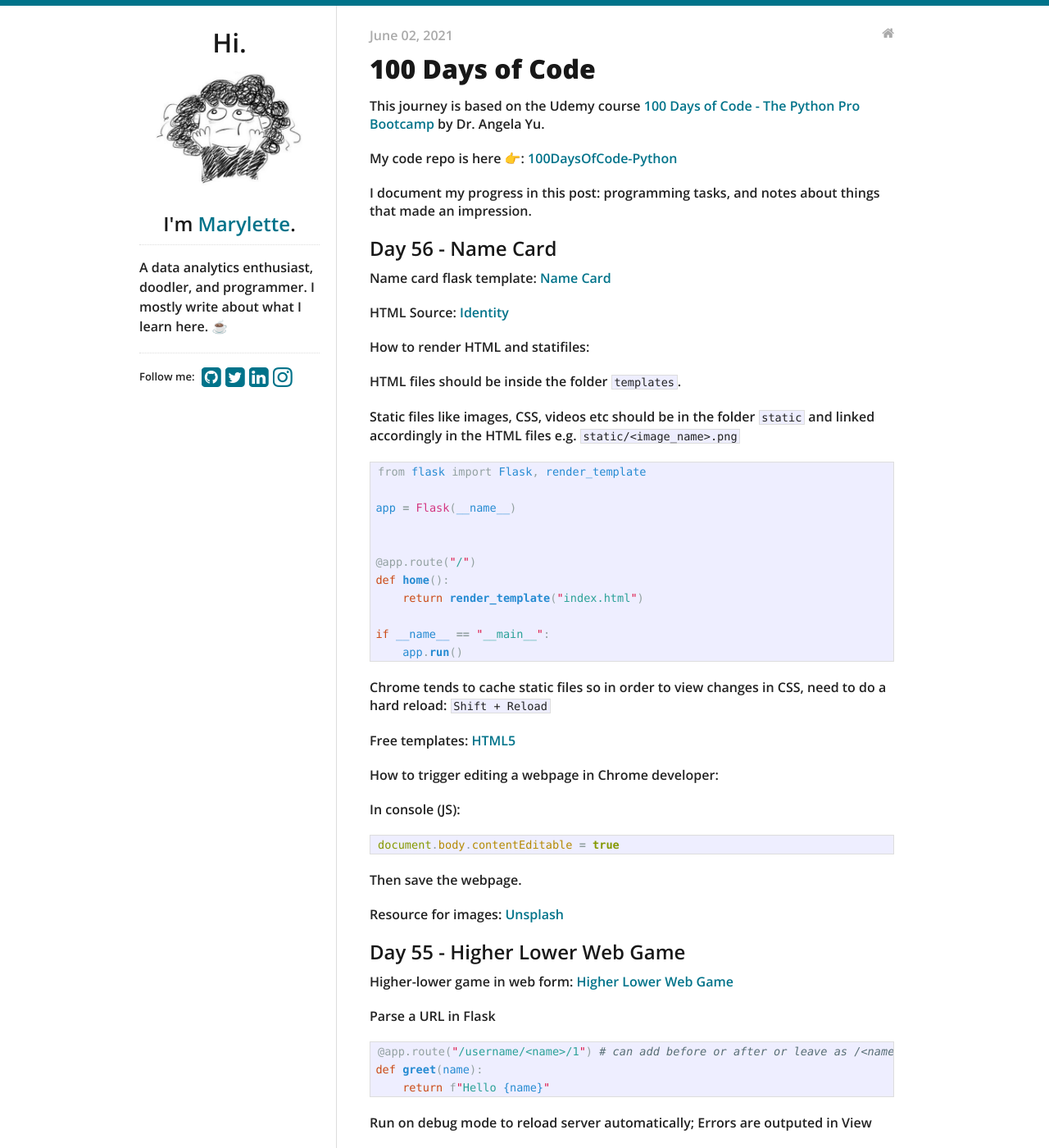
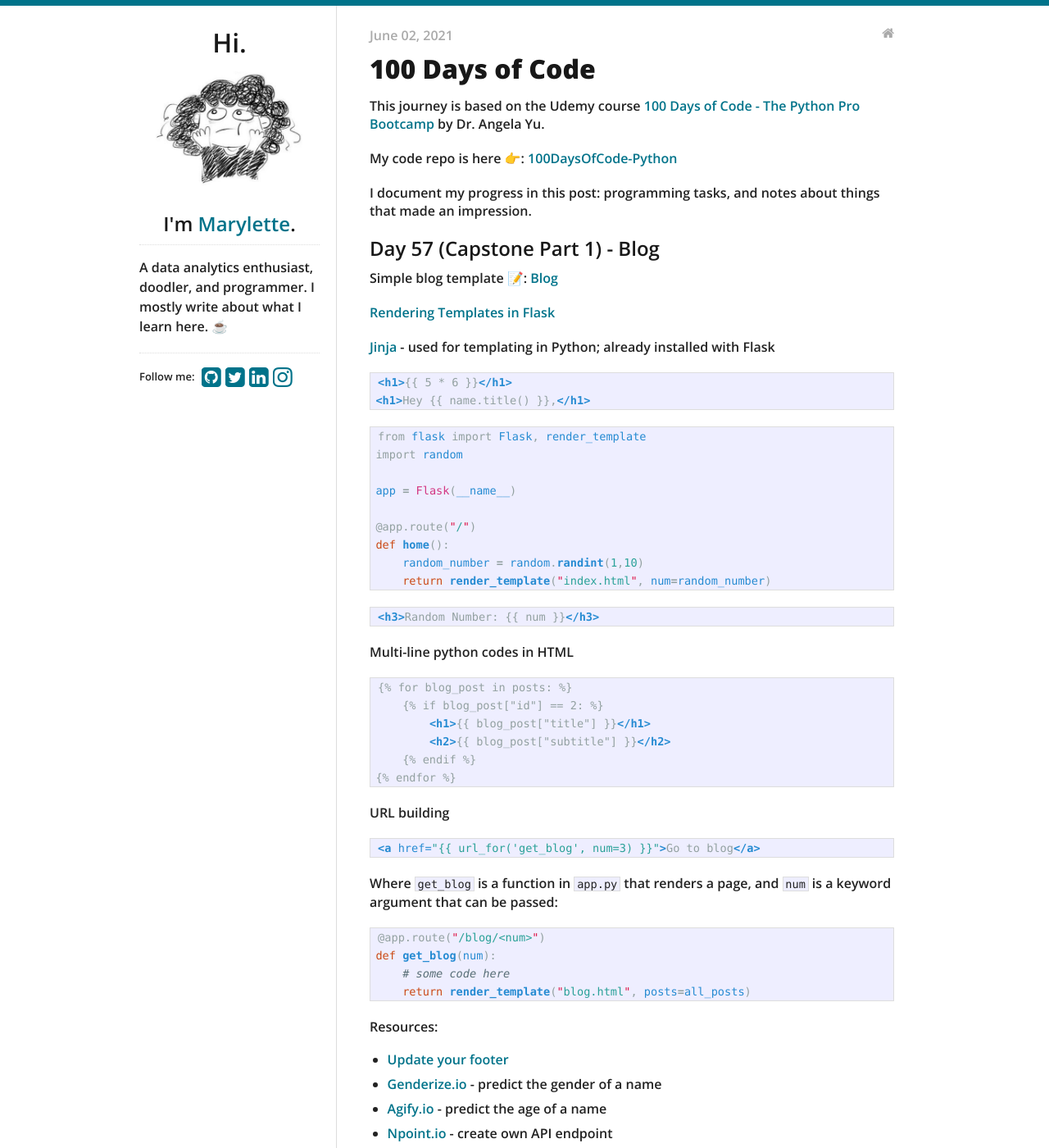
Before and after one commit to maryletteroa/maryletteroa.github.io, a Jekyll site: the page built from _posts/2021-06-02-hundred-days-of-python.md, in a window 1280 px wide and 1400 px high. Shown: the whole window at 82% size. Built offline with Jekyll 4.4.1, drawn with Linux system fonts in a browser that asks for light colours.

Commit message:
update post with day 57 (capstone part 1) - blog

````diff
--- a/_posts/2021-06-02-hundred-days-of-python.md
+++ b/_posts/2021-06-02-hundred-days-of-python.md
@@ -12,6 +12,72 @@
 My code repo is here 👉: [100DaysOfCode-Python](https://github.com/maryletteroa/100DaysOfCode-Python)
 
 I document my progress in this post: programming tasks, and notes about things that made an impression.
+
+## Day 57 (Capstone Part 1) - Blog
+
+Simple blog template 📝: [Blog](https://replit.com/@maryletteroa/blog)
+
+[Rendering Templates in Flask](https://flask.palletsprojects.com/en/1.1.x/quickstart/#rendering-templates)
+
+[Jinja](https://jinja.palletsprojects.com/en/2.11.x/templates) - used for templating in Python; already installed with Flask
+
+{% raw %}
+```html
+<h1>{{ 5 * 6 }}</h1>
+<h1>Hey {{ name.title() }},</h1>
+```
+{% endraw %}
+
+```python
+from flask import Flask, render_template
+import random
+
+app = Flask(__name__)
+
+@app.route("/")
+def home():
+    random_number = random.randint(1,10)
+    return render_template("index.html", num=random_number)
+```
+{% raw %}
+```html
+<h3>Random Number: {{ num }}</h3>
+```
+{% endraw %}
+
+Multi-line python codes in HTML
+{% raw %}
+```html
+{% for blog_post in posts: %}
+    {% if blog_post["id"] == 2: %}
+        <h1>{{ blog_post["title"] }}</h1>
+        <h2>{{ blog_post["subtitle"] }}</h2>
+    {% endif %}
+{% endfor %}
+```
+{% endraw %}
+
+URL building
+{% raw %}
+```html
+<a href="{{ url_for('get_blog', num=3) }}">Go to blog</a>
+```
+{% endraw %}
+
+Where `get_blog` is a function in `app.py` that renders a page, and `num` is a keyword argument that can be passed:
+```python
+@app.route("/blog/<num>")
+def get_blog(num):
+    # some code here
+    return render_template("blog.html", posts=all_posts)
+```
+
+Resources:
+- [Update your footer](https://updateyourfooter.com)
+- [Genderize.io](https://genderize.io) - predict the gender of a name
+- [Agify.io](https://agify.io) - predict the age of a name
+- [Npoint.io](https://www.npoint.io/) - create own API endpoint
+
 
 ## Day 56 - Name Card
 
````
